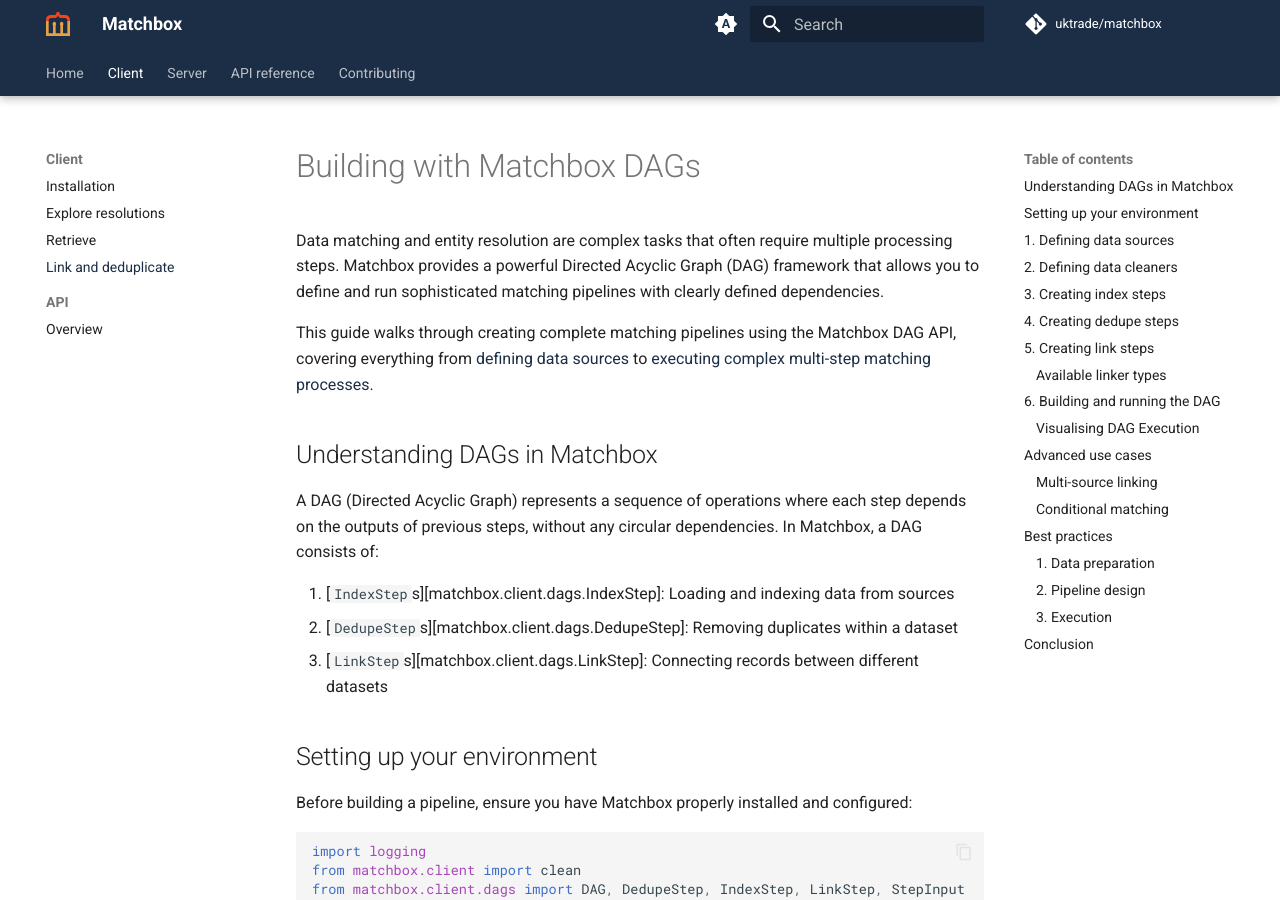
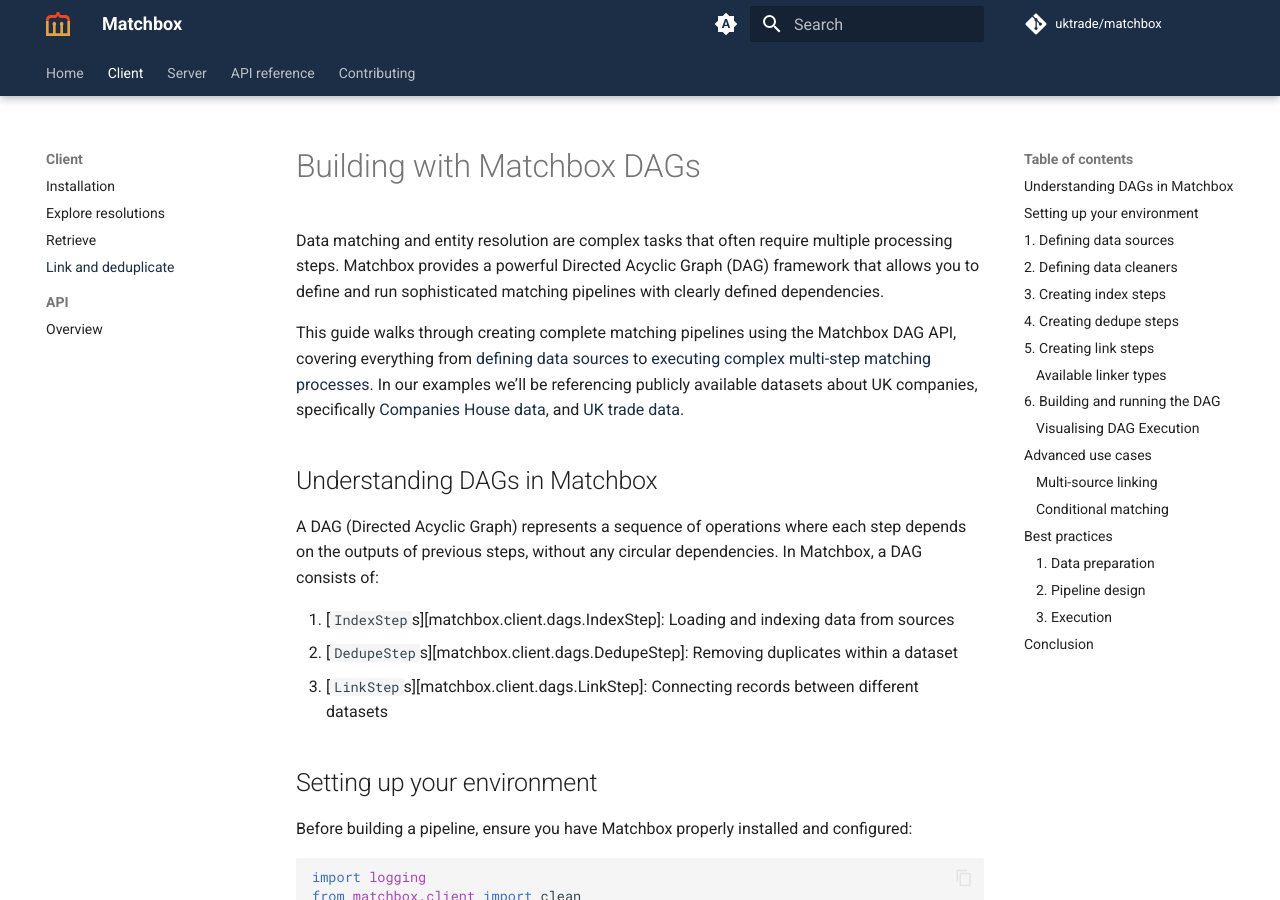
Before and after one commit to will-langdale/matchbox, an MkDocs documentation site: the page built from docs/client/link-data.md, in a window 1280 px wide and 900 px high. Built offline with MkDocs 1.6.1 and Material for MkDocs 9.7.7, drawn with Linux system fonts in a browser that asks for light colours; comment, search, counter and statistics services are not loaded.

Commit message:
Added reference to example datasets in the pipeline guide.

```diff
--- a/docs/client/link-data.md
+++ b/docs/client/link-data.md
@@ -2,7 +2,7 @@
 
 Data matching and entity resolution are complex tasks that often require multiple processing steps. Matchbox provides a powerful Directed Acyclic Graph (DAG) framework that allows you to define and run sophisticated matching pipelines with clearly defined dependencies.
 
-This guide walks through creating complete matching pipelines using the Matchbox DAG API, covering everything from [defining data sources](#1-defining-data-sources) to [executing complex multi-step matching processes](#advanced-use-cases).
+This guide walks through creating complete matching pipelines using the Matchbox DAG API, covering everything from [defining data sources](#1-defining-data-sources) to [executing complex multi-step matching processes](#advanced-use-cases). In our examples we'll be referencing publicly available datasets about UK companies, specifically [Companies House data](https://find-and-update.company-information.service.gov.uk), and [UK trade data](https://www.uktradeinfo.com).
 
 ## Understanding DAGs in Matchbox
 
```
